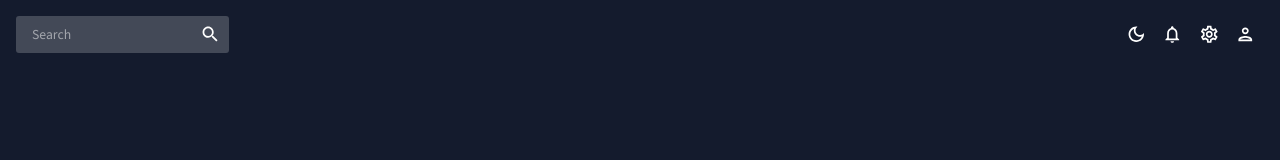
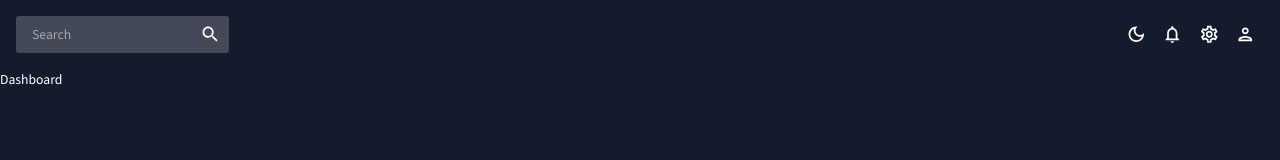
Before and after one commit to bradcochi/react-admin, a React (Create React App) app: page / in a window 1280 px wide. Shown: the top 160 px of the page. Built offline with nearby package versions, Linux system fonts and the light colour scheme.

Commit message:
created routes for all projected pages for application

```diff
--- a/src/App.js
+++ b/src/App.js
@@ -1,6 +1,19 @@
 import { ColorModeContext, useMode } from "./theme";
 import { CssBaseline, ThemeProvider } from "@mui/material";
+import { Routes, Route } from "react-router-dom";
 import Topbar from "./scenes/global/Topbar";
+// import Sidebar from "./scenes/global/Sidebar";
+import Dashboard from "./scenes/dashboard";
+// import Team from "./scenes/team";
+// import Invoices from "./scenes/invoices";
+// import Contacts from "./scenes/contacts";
+// import Bar from "./scenes/bar";
+// import Form from "./scenes/form";
+// import Line from "./scenes/line";
+// import Pie from "./scenes/pie";
+// import FAQ from "./scenes/faq";
+// import Geography from "./scenes/geography";
+// import Calendar from "./scenes/calendar";
 
 function App() {
   const [theme, colorMode] = useMode();
@@ -12,6 +25,19 @@
         <div className="app">
           <main className="content">
             <Topbar />
+            <Routes>
+              <Route path="/" element={<Dashboard />} />
+              {/* <Route path="/team" element={<Team />} />
+              <Route path="/invoices" element={<Invoices />} />
+              <Route path="/contacts" element={<Contacts />} />
+              <Route path="/bar" element={<Bar />} />
+              <Route path="/form" element={<Form />} />
+              <Route path="/line" element={<Line />} />
+              <Route path="/pie" element={<Pie />} />
+              <Route path="/faq" element={<FAQ />} />
+              <Route path="/geography" element={<Geography />} />
+              <Route path="/calendar" element={<Calendar />} /> */}
+            </Routes>
           </main>
         </div>
       </ThemeProvider>
```
